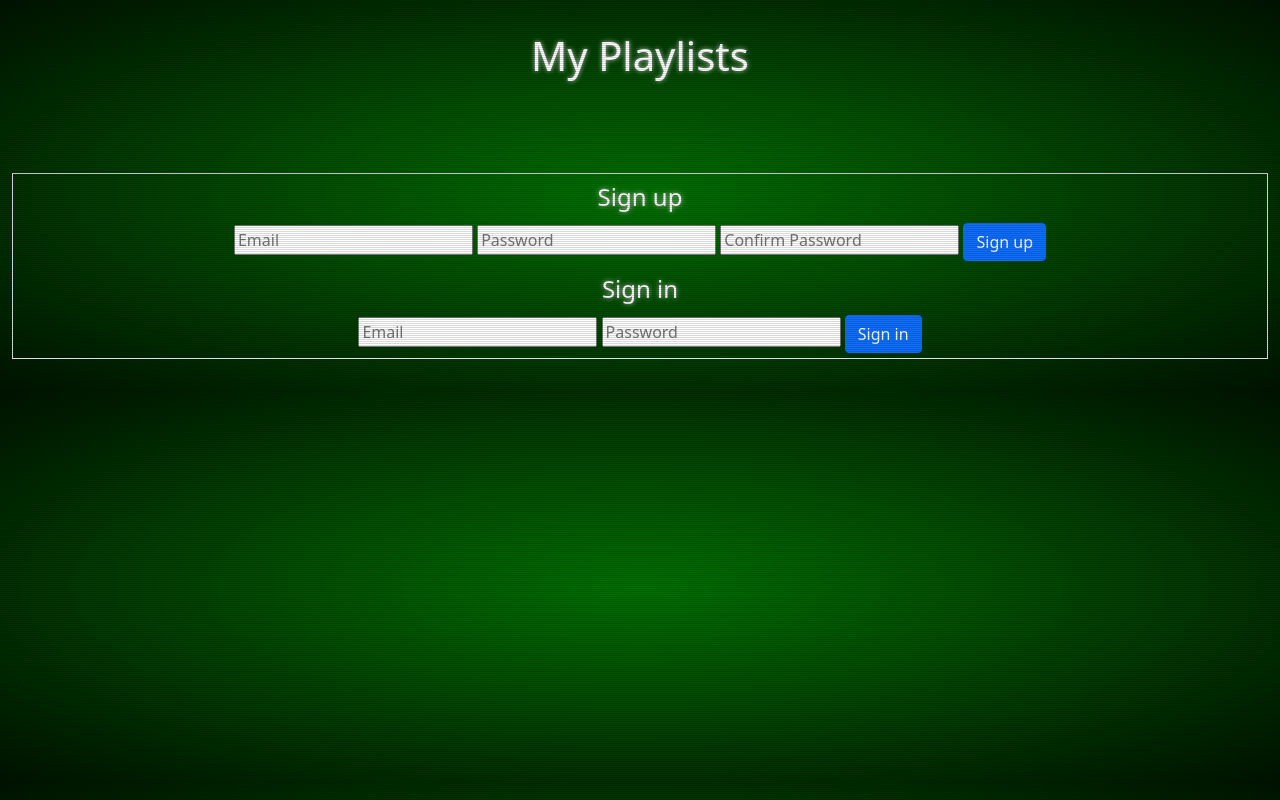
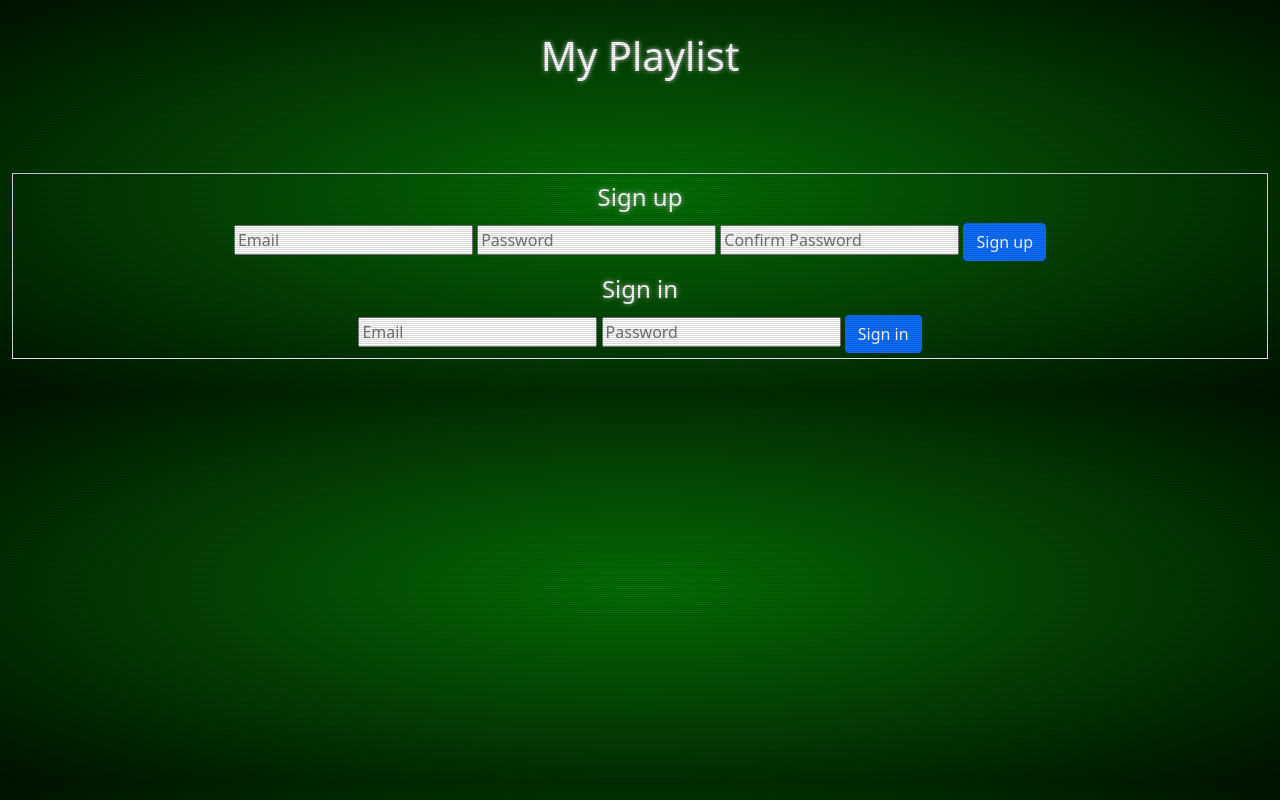
Before and after one commit to trevorlomba/my-playlist-client, a website built with webpack: page index.html in a window 1280 px wide. Built offline with nearby package versions, Linux system fonts and the light colour scheme.

Commit message:
updated index.html title and header

```diff
--- a/index.html
+++ b/index.html
@@ -1,7 +1,7 @@
 <!DOCTYPE html>
 <html>
     <head>
-      <title>Example</title>
+      <title>My Playlist</title>
       <meta name="viewport" content="width=device-width, initial-scale=1">
 
       <!-- Do not add `link` tags-->
@@ -13,7 +13,7 @@
     </head>
     <body class="container-fluid">
 
-      <h1>My Playlists</h1>
+      <h1>My Playlist</h1>
       <br>
       <h4 id="ui">UI TEST</h4>
       <br>
```
